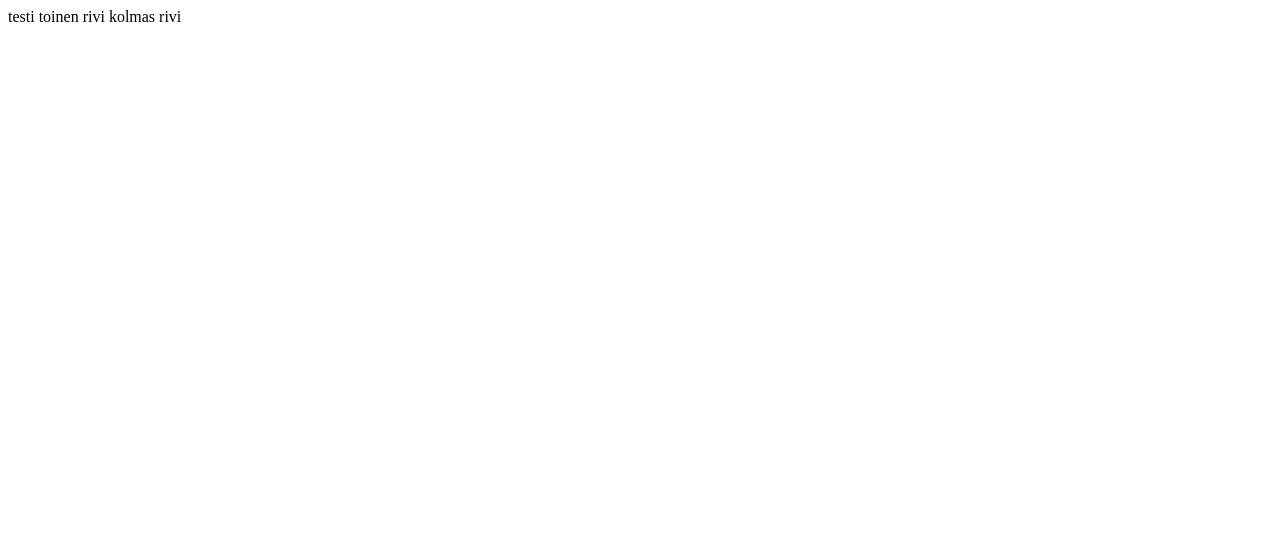
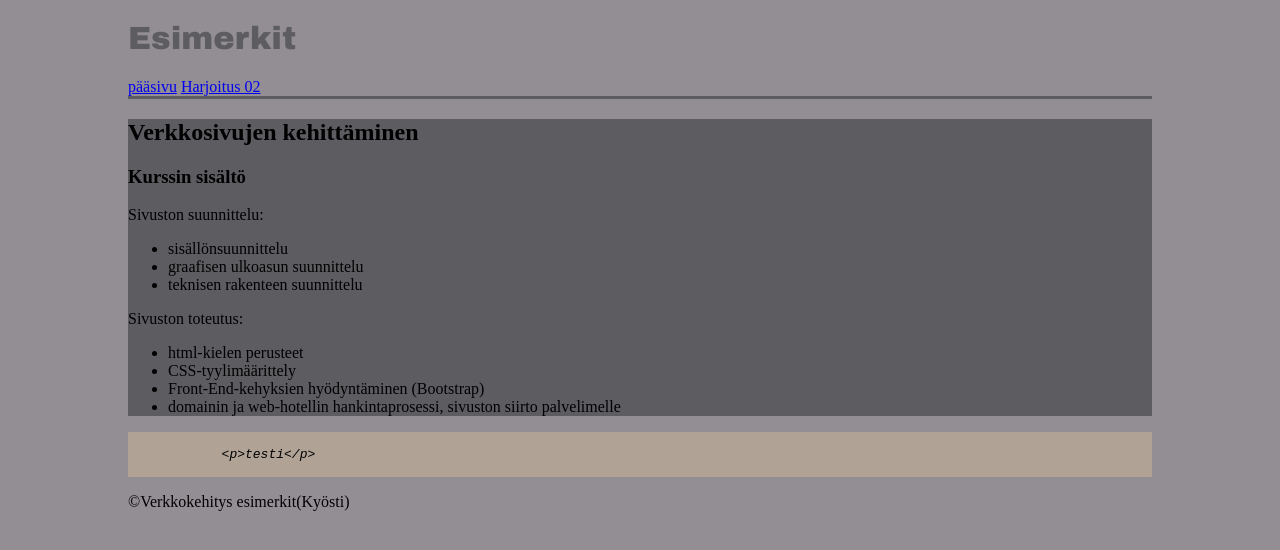
Before and after one commit to kyostim/kyostim.github.io, a plain HTML site: page index.html in a window 1280 px wide. Drawn offline with Linux system fonts and the light colour scheme.

Commit message:
Update index.html

```diff
--- a/index.html
+++ b/index.html
@@ -1,3 +1,42 @@
-testi
-toinen rivi
-kolmas rivi
+<!DOCTYPE html>
+<html lang="fi">
+    <head>
+        <title>Esimerkit</title>
+        <meta charset="utf-8"/>
+        <link rel="stylesheet" href="styles.css">
+    </head>
+    <body>
+        <header>
+             <h1>Esimerkit</h1>
+        </header>
+
+        <nav>
+            <a href="index.html">pääsivu</a>
+            <a href="02.html">Harjoitus 02</a>
+        </nav>
+
+        <section>
+            <h2>Verkkosivujen kehittäminen </h2>
+            <h3>Kurssin sisältö</h3>
+            <p>Sivuston suunnittelu:</p>
+            <ul>
+                <li>sisällönsuunnittelu</li>
+                <li>graafisen ulkoasun suunnittelu</li>
+                <li>teknisen rakenteen suunnittelu</li>
+            </ul>
+            <p>Sivuston toteutus:</p>
+            <ul>
+                <li>html-kielen perusteet</li>
+                <li>CSS-tyylimäärittely</li>
+                <li>Front-End-kehyksien hyödyntäminen (Bootstrap)</li>
+                <li>domainin ja web-hotellin hankintaprosessi, sivuston siirto palvelimelle</li>
+            </ul>
+        </section>
+
+        <xmp>
+            <p>testi</p>
+        </xmp>
+
+        <p>&copy;Verkkokehitys esimerkit(Ky&ouml;sti)</p>
+    </body>
+</html>
```
